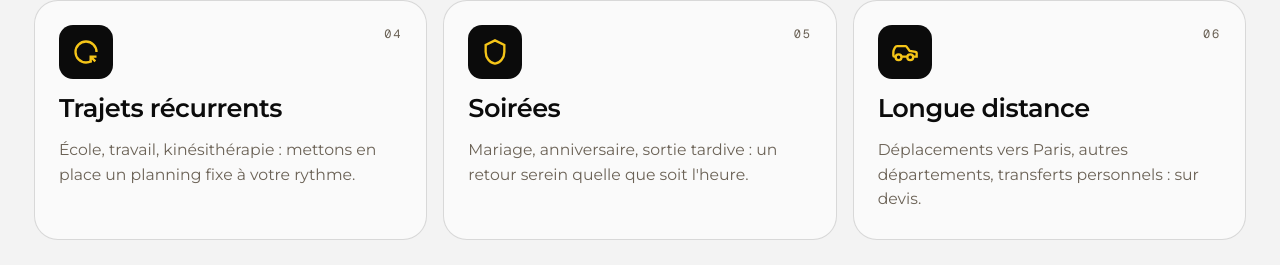
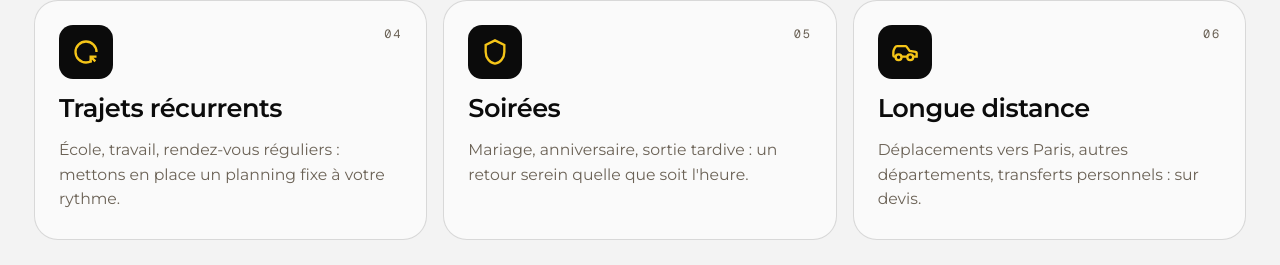
Before and after one commit to emy45/Good-taxi-45, a website: page particuliers.html in a window 1280 px wide. Shown: the part 1696-1961 px from the top of the page. Drawn offline with nearby package versions, Linux system fonts and the light colour scheme.

Commit message:
Suppression mention kinésithérapie — particuliers.html
Co-Authored-By: Claude Opus 4.7 <noreply@anthropic.com>

```diff
--- a/particuliers.html
+++ b/particuliers.html
@@ -237,7 +237,7 @@
               <svg viewBox="0 0 24 24" fill="none" stroke="currentColor" stroke-width="2"><path d="M21 12c0-5-4-9-9-9s-9 4-9 9 4 9 9 9c1.7 0 3.3-.5 4.7-1.3"/><path d="M16 16l4 4M21 16h-5v5"/></svg>
             </div>
             <h3>Trajets récurrents</h3>
-            <p>École, travail, kinésithérapie : mettons en place un planning fixe à votre rythme.</p>
+            <p>École, travail, rendez-vous réguliers : mettons en place un planning fixe à votre rythme.</p>
           </div>
 
           <div class="service-card">
```
